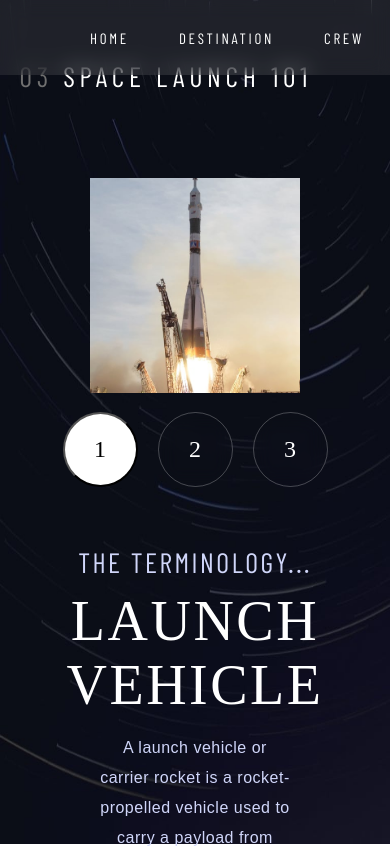
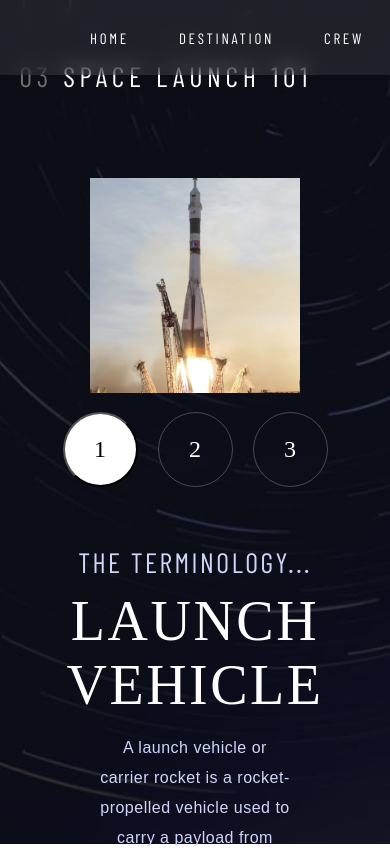
Before and after one commit to kabocha23/space-tourism, a React (Create React App) app: page /technology in a window 390 px wide. Shown: the top 848 px of the page. Built offline with nearby package versions, Linux system fonts and the light colour scheme; a web font is replaced by a local one.

Commit message:
adjusted styles, added containers to refine desktop responsiveness

```diff
--- a/src/components/03 Technology/Technology.css
+++ b/src/components/03 Technology/Technology.css
@@ -171,7 +171,7 @@
 @media screen and (max-width: 767px) {
     .technology-container {
         flex-direction: column;
-        background-image: url("../../assets/technology/background-technology-tablet.jpg");
+        background-image: url("../../assets/technology/background-technology-mobile.jpg");
     }
     .technology-heading {
         text-align: left;
```
